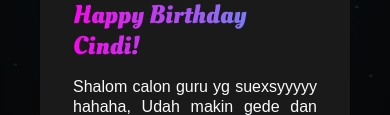
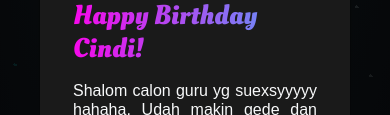
Before and after one commit to Spangantyo/09-02-25, a plain HTML site: page index.html in a window 390 px wide. Both pictures are taken after a click on the button "Click Here". Shown: the part 365-480 px from the top of the page. Drawn offline with Linux system fonts and the light colour scheme; a web font is replaced by a local one.

Commit message:
Perbaiki ukuran phone di style.css

```diff
--- a/assets/css/style.css
+++ b/assets/css/style.css
@@ -240,7 +240,7 @@ body {
     animation: gradientMove 3s infinite;
 }
 
-@media (min-width: 321px) and (max-width: 480px) {
+@media (max-width: 576px) {
 
 .modal-dialog {
         max-width: 80%;
@@ -258,7 +258,7 @@ body {
     }
 
     h1.action {
-        font-size: 1.6rem;
+        font-size: 1.7rem;
     }
 
     .current-date{
```
